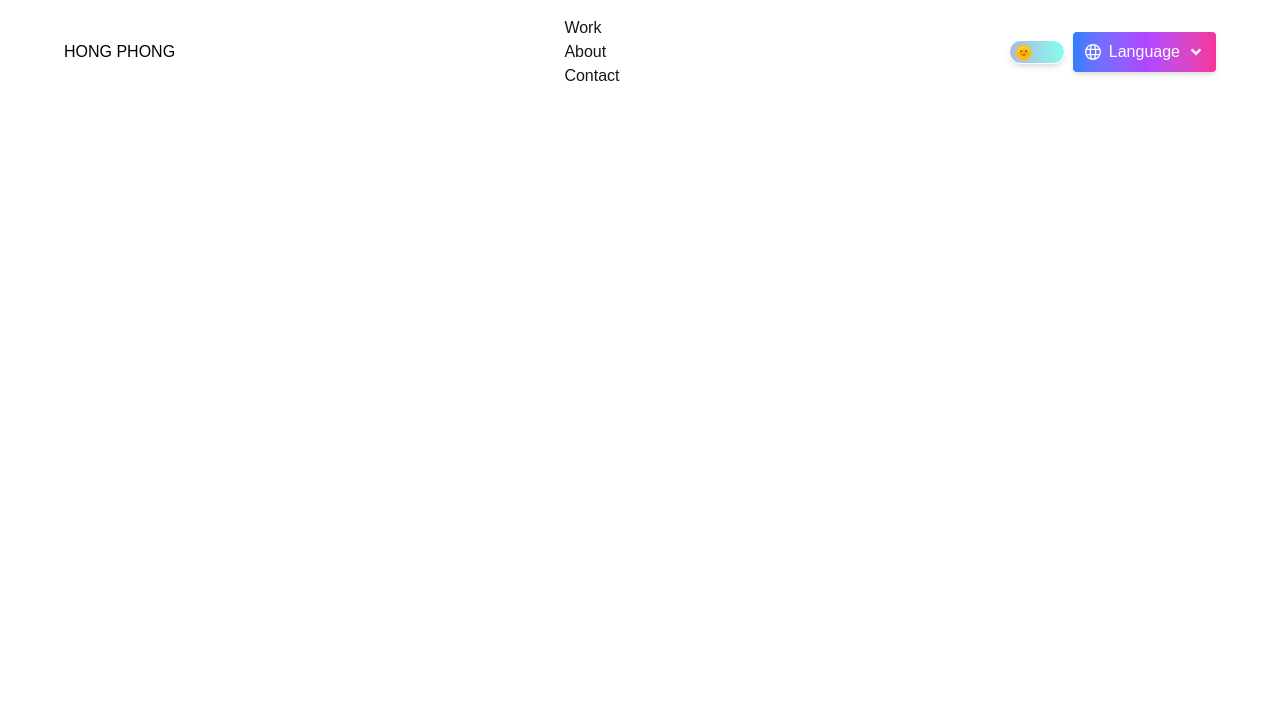
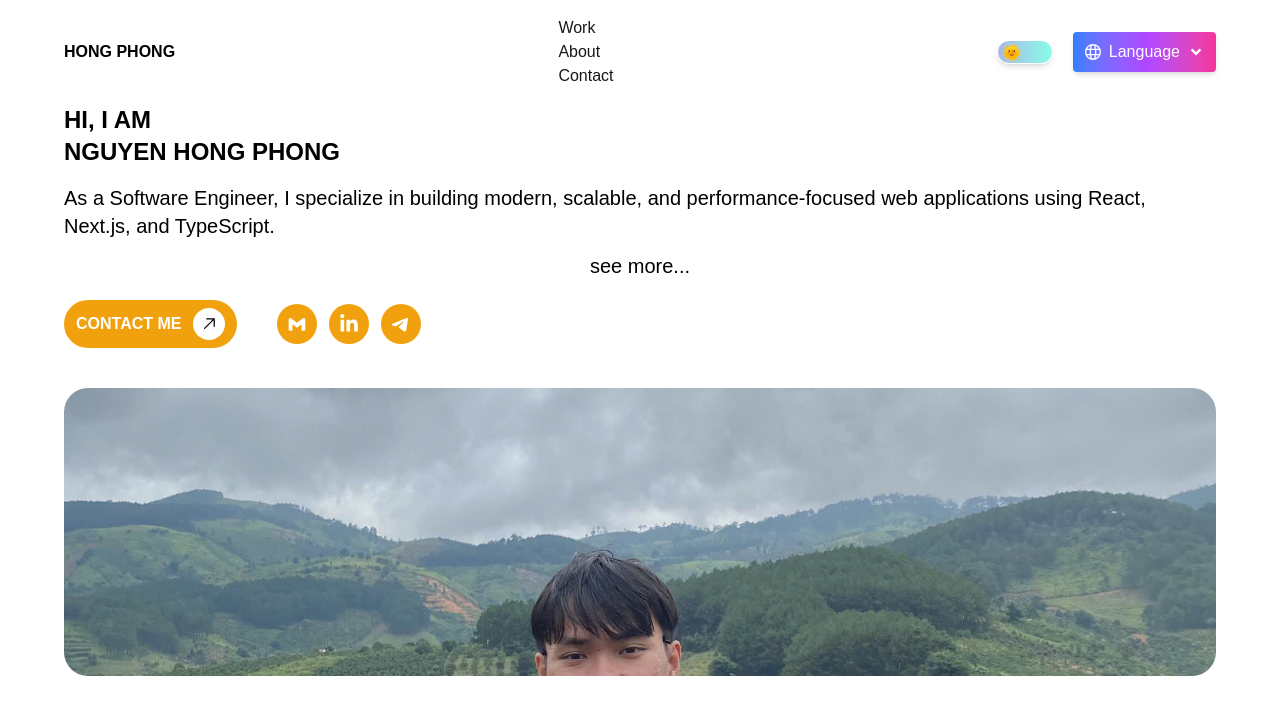
Before and after one commit to NguyenHongPhong/my-portfolio, a Next.js app: page /en in a window 1280 px wide. Shown: the top 714 px of the page. Built offline with nearby package versions, Linux system fonts and the light colour scheme.

Commit message:
feat(ui): building homepage on-processing

```diff
--- a/app/[locale]/layout.tsx
+++ b/app/[locale]/layout.tsx
@@ -4,7 +4,7 @@ import { notFound } from "next/navigation";
 import "./globals.css";
 import type { Metadata } from "next";
 import Header from "../components/Header";
-import { cookies } from "next/headers";
+import { ThemeSync } from "../components/ThemeSync";
 
 interface LocaleLayoutProps {
   children: React.ReactNode;
@@ -18,12 +18,11 @@ export const metadata: Metadata = {
 
 export default async function LocaleLayout(props: LocaleLayoutProps) {
   const params = await props.params;
-  const cookieStore = await cookies(); // now it's resolved
   const {
     children
   } = props;
 
-  const { locale } = params; // ✅ no await
+  const { locale } = params;
 
   if (!i18n.locales.includes(locale)) {
     notFound();
@@ -32,7 +31,7 @@ export default async function LocaleLayout(props: LocaleLayoutProps) {
   const dictionary = await getDictionary(locale);
 
   return (
-    <html lang={locale} className={`bg-white dark:bg-[#292E49]`}>
+    <html lang={locale} className={`bg-white dark:bg-black`}>
       <head>
         {/* Other head elements */}
         <script
@@ -55,6 +54,7 @@ export default async function LocaleLayout(props: LocaleLayoutProps) {
         />
       </head>
       <body>
+        <ThemeSync />
         <Header work={dictionary.home.work} about={dictionary.home.about} contact={dictionary.home.contact} lang={dictionary.home.language} />
         {children}
       </body>
--- a/app/[locale]/page.tsx
+++ b/app/[locale]/page.tsx
@@ -1,6 +1,11 @@
 import { getDictionary } from "@/lib/get-dictionary";
 import { Locale } from "@/i18n-config";
-
+import { GoArrowUpRight } from "react-icons/go";
+import { BiLogoGmail } from "react-icons/bi";
+import { FaLinkedinIn } from "react-icons/fa6";
+import { RiTelegram2Fill } from "react-icons/ri";
+import Image from "next/image";
+import { emailContact, linkedInContact, twitterContact } from "@/constants";
 interface paramProps {
   params: Promise<{ locale: Locale }>;
 };
@@ -11,7 +16,61 @@ export default async function HomePage(props: paramProps) {
   const dict = await getDictionary(locale);
 
   return (
-    <div className="container">
+    <div className="@container">
+      <div className="flex flex-col gap-10">
+        <div>
+          <h2 className="text-black dark:text-white font-bold text-2xl">{dict.home.heading}</h2>
+          <h1 className="text-black dark:text-white font-bold text-2xl">{dict.home.headingName}</h1>
+          <p className="text-black dark:text-white text-xl mt-4">{dict.home.introduction}</p>
+          <a href="#" className="text-black dark:text-white text-xl mt-3 text-center w-full block">{dict.home.more}</a>
+
+          <div className="flex mt-5 h-12 gap-10">
+            <div className="bg-[#f1a10d] dark:bg-[#d3e97a] h-full rounded-3xl p-3 flex items-center gap-3">
+              <span className="font-bold text-white dark:text-black">{dict.home.contact_me}</span>
+              <div className="w-8 h-8 bg-white dark:bg-black rounded-full flex items-center justify-center">
+                <GoArrowUpRight className="text-black dark:text-white" size={20} />
+              </div>
+            </div>
+            <div className="flex gap-3 items-center">
+              <a
+                href={`https://mail.google.com/mail/?view=cm&fs=1&to=${emailContact}.com&su=${dict.home.subject_in_mail}&body=${dict.home.content_in_mail}`}
+                target="_blank"
+                className="h-10 w-10 rounded-full bg-[#f1a10d] dark:bg-[#222222] flex justify-center items-center"
+              >
+                <BiLogoGmail className="text-white dark:text-[#d3e97a]" size={20} />
+              </a>
+
+              <a
+                href={`https://www.linkedin.com/in/${linkedInContact}`}
+                target="_blank"
+                className="h-10 w-10 rounded-full bg-[#f1a10d] dark:bg-[#222222] flex justify-center items-center"
+              >
+                <FaLinkedinIn className="text-white dark:text-[#d3e97a]" size={20} />
+              </a>
+
+
+              <a
+                href={`https://t.me/${twitterContact}?text=Hello%20I%20want%20to%20contact%20you`}
+                target="_blank"
+                className="h-10 w-10 rounded-full bg-[#f1a10d] dark:bg-[#222222] flex justify-center items-center"
+              >
+                <RiTelegram2Fill className="text-white dark:text-[#d3e97a]" size={20} />
+              </a>
+            </div>
+          </div>
+        </div>
+
+        <div>
+          <Image
+            src="/avt.jpg"
+            alt="hong-phong-avt"
+            width={0}
+            height={0}
+            className="w-full h-72 object-cover rounded-3xl"
+            sizes="100vw"
+          />
+        </div>
+      </div>
     </div>
   );
 }
--- a/app/components/Header.tsx
+++ b/app/components/Header.tsx
@@ -5,7 +5,7 @@ const Header = ({ about, contact, work, lang }: HeaderProps) => {
     return (
         <header className="@container">
             <div className="flex justify-between my-4 items-center ">
-                <h3 className="text-black dark:text-white">HONG PHONG</h3>
+                <h3 className="text-black dark:text-white font-black">HONG PHONG</h3>
                 <div className="hidden md:block">
                     <ul>
                         <li>{work}</li>
@@ -13,7 +13,7 @@ const Header = ({ about, contact, work, lang }: HeaderProps) => {
                         <li>{contact}</li>
                     </ul>
                 </div>
-                <div className="flex gap-2 items-center">
+                <div className="flex gap-5 items-center">
                     <ThemeSwitcher />
                     <LanguageSwitcher lang={lang} />
                 </div>
--- a/app/components/LanguageSwitcher.tsx
+++ b/app/components/LanguageSwitcher.tsx
@@ -19,9 +19,6 @@ export default function LanguageSwitcher({ lang }: props) {
     ];
 
     function changeLang(locale: string) {
-        const theme = localStorage.getItem('theme');
-        const dom = document.documentElement;
-
         Cookies.set("NEXT_LOCALE", locale, { path: "/" });
 
         // Replace first segment of path with new locale
--- a/app/components/ThemeSwitcher.tsx
+++ b/app/components/ThemeSwitcher.tsx
@@ -1,6 +1,7 @@
 "use client";
 import { useState, useEffect } from "react";
 import { lightMode, darkMode } from "@/constants";
+import { memo } from "react";
 const ThemeSwitcher = () => {
     const [bgColor, setBgColor] = useState({
         bgLeft: lightMode.bgLeft,
@@ -84,4 +85,4 @@ const ThemeSwitcher = () => {
     );
 };
 
-export default ThemeSwitcher;
+export default memo(ThemeSwitcher);
--- /dev/null
+++ b/app/components/ThemeSync.tsx
@@ -0,0 +1,16 @@
+"use client";
+
+import { useLayoutEffect } from "react";
+
+export function ThemeSync() {
+    useLayoutEffect(() => {
+        const theme = localStorage.getItem("theme");
+        if (theme === "dark") {
+            document.documentElement.classList.add("dark");
+        } else {
+            document.documentElement.classList.remove("dark");
+        }
+    }, []);
+
+    return null;
+}
--- a/constants/common.client.ts
+++ b/constants/common.client.ts
@@ -8,4 +8,10 @@ const darkMode = {
     bgRight: "#292E49"
 };
 
-export { lightMode, darkMode };
+const emailContact = "nguyenhongphong4151050139@gmail";
+
+const linkedInContact = "h%E1%BB%93ng-phong-nguy%E1%BB%85n-107571304/";
+
+const twitterContact = "phong_nh_247";
+
+export { lightMode, darkMode, emailContact, linkedInContact, twitterContact };
--- a/constants/index.ts
+++ b/constants/index.ts
@@ -1 +1 @@
-export { lightMode, darkMode } from "./common.client";
+export { lightMode, darkMode, emailContact, linkedInContact, twitterContact } from "./common.client";
--- a/locales/en.json
+++ b/locales/en.json
@@ -5,6 +5,18 @@
         "language": "Language",
         "work": "Work",
         "about": "About",
-        "contact": "Contact"
+        "contact": "Contact",
+        "heading": "HI, I AM",
+        "headingName": "NGUYEN HONG PHONG",
+        "introduction": "As a Software Engineer, I specialize in building modern, scalable, and performance-focused web applications using React, Next.js, and TypeScript.",
+        "introduction_2": "With a solid foundation in SQL programming and database design, I develop robust systems that integrate clean architecture and deliver a seamless user experience from frontend to backend.",
+        "core_competencies_1": "Frontend Engineering (Tailwind CSS, Bootstrap, SCSS, Responsive Design)",
+        "core_competencies_2": "Backend API Design & Integration (REST, Authentication, Authorization)",
+        "core_competencies_3": "SQL Programming & Database Optimization (MySQL, SQL)",
+        "core_competencies_4": "Clean Code, Scalable Architecture, and Agile Collaboration",
+        "more": "see more...",
+        "contact_me": "CONTACT ME",
+        "subject_in_mail": "Contact to discuss",
+        "content_in_mail": "I want to contact to you"
     }
 }
--- a/locales/vn.json
+++ b/locales/vn.json
@@ -5,6 +5,18 @@
         "language": "Ngôn ngữ",
         "work": "Công việc",
         "about": "Thông tin về tôi",
-        "contact": "Liên lạc"
+        "contact": "Liên lạc",
+        "heading": "XIN CHÀO, TÔI LÀ",
+        "headingName": "NGUYỄN HỒNG PHONG",
+        "introduction": "Là một kỹ sư phần mềm, tôi chuyên xây dựng các ứng dụng web hiện đại, có khả năng mở rộng và tối ưu hiệu năng bằng React, Next.js và TypeScript.",
+        "introduction_2": "Với nền tảng vững chắc về lập trình SQL và thiết kế cơ sở dữ liệu, tôi phát triển các hệ thống ổn định, áp dụng clean architecture và mang đến trải nghiệm liền mạch từ frontend đến backend.",
+        "core_competencies_1": "Kỹ thuật Frontend (Tailwind CSS, Bootstrap, SCSS, Thiết kế Responsive)",
+        "core_competencies_2": "Thiết kế & Tích hợp API Backend (REST, Xác thực, Phân quyền)",
+        "core_competencies_3": "Lập trình SQL & Tối ưu hóa Cơ sở dữ liệu (MySQL, SQL)",
+        "core_competencies_4": "Clean Code, Kiến trúc có khả năng mở rộng và làm việc Agile",
+        "more": "Xem thêm...",
+        "contact_me": "LIÊN HỆ",
+        "subject_in_mail": "Tôi muốn thảo luận với bạn",
+        "content_in_mail": "Tôi muốn liên hệ với bạn"
     }
 }
```
Also changed, not shown: public/avt.jpg (added).
